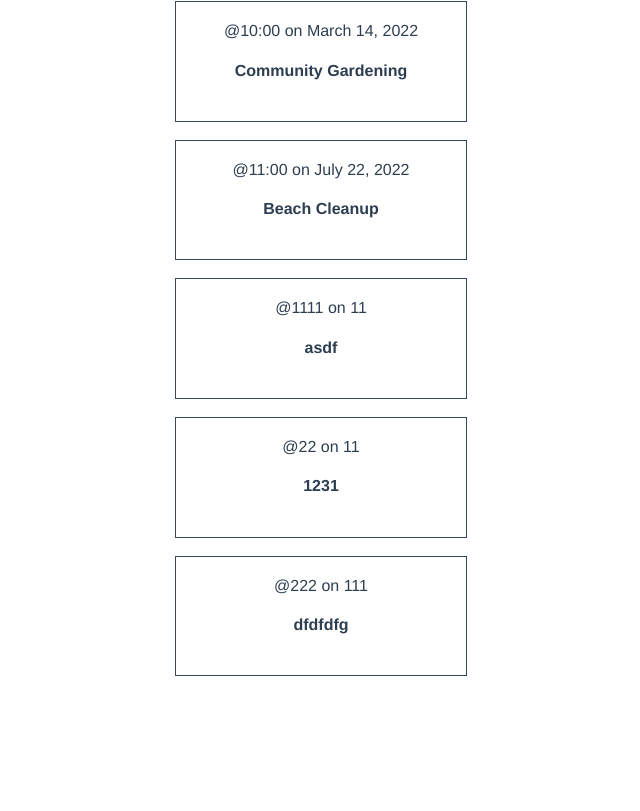
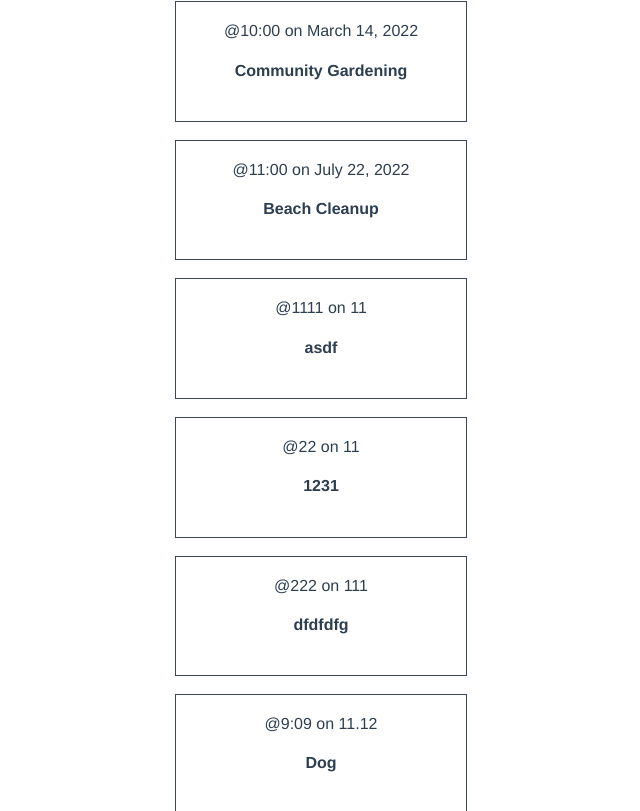
Before and after one commit to Viktorres19/vue-mastery-02-real-world-vue-3, a Vue app: page / in a window 1280 px wide. Shown: the part 303-1114 px from the top of the page, without its empty margins (319-959 px from the left). Before the commit the page ends 1005 px from the top, so only its background shows below. Built offline with nearby package versions, Linux system fonts and the light colour scheme; data requests are answered from the project's data file.

Commit message:
23-error-handling vuex-fundamentals

```diff
--- a/db.json
+++ b/db.json
@@ -59,6 +59,16 @@
       "date": "111",
       "time": "222",
       "organizer": "Viktor Lukyanchenkov"
+    },
+    {
+      "id": "926b83a7-3274-4784-bb86-a871a1a355ae",
+      "category": "nature",
+      "title": "Dog",
+      "description": "Cat",
+      "location": "USA",
+      "date": "11.12",
+      "time": "9:09",
+      "organizer": "Viktor Lukyanchenkov"
     }
   ]
 }
--- a/src/router/index.js
+++ b/src/router/index.js
@@ -3,6 +3,7 @@ import Home from '@/views/Home.vue'
 import EventDetails from '@/views/EventDetails.vue'
 import EventCreate from '@/views/EventCreate.vue'
 import About from '@/views/About.vue'
+import ErrorDisplay from '@/views/ErrorDisplay.vue'
 
 const routes = [
   {
@@ -25,6 +26,12 @@ const routes = [
     path: '/about',
     name: 'About',
     component: About
+  },
+  {
+    path: '/error/:error',
+    name: 'ErrorDisplay',
+    props: true,
+    component: ErrorDisplay
   }
 ]
 
--- a/src/store/index.js
+++ b/src/store/index.js
@@ -25,16 +25,16 @@ export default createStore({
           commit('ADD_EVENT', event)
         })
         .catch(error => {
-          console.log(error)
+          throw(error)
         })
     },
     fetchEvents({ commit }) {
-      EventService.getEvents()
+      return EventService.getEvents()
         .then(response => {
           commit('SET_EVENTS', response.data)
         })
         .catch(error => {
-          console.log(error)
+          throw(error)
         })
     },
     fetchEvent({ commit, state }, id) {
@@ -42,12 +42,12 @@ export default createStore({
       if (existingEvent) {
         commit('SET_EVENT', existingEvent)
       } else {
-        EventService.getEvent(id)
+        return EventService.getEvent(id)
           .then(response => {
             commit('SET_EVENT', response.data)
           })
           .catch(error => {
-            console.log(error)
+            throw(error)
           })
       }
     }
--- /dev/null
+++ b/src/views/ErrorDisplay.vue
@@ -0,0 +1,15 @@
+<template>
+  <h4>Oops! There was an error:</h4>
+  <p>{{ error }}</p>
+</template>
+
+<script>
+export default {
+  name: "ErrorDisplay",
+  props: ['error']
+}
+</script>
+
+<style scoped>
+
+</style>
--- a/src/views/EventCreate.vue
+++ b/src/views/EventCreate.vue
@@ -94,6 +94,18 @@ export default {
         organizer: this.$store.state.user
       }
       this.$store.dispatch('createEvent', event)
+      .then(() => {
+        this.$router.push({
+          name: 'EventDetails',
+          params: { id: event.id }
+        })
+      })
+      .catch(error => {
+        this.$router.push({
+          name: 'ErrorDisplay',
+          params: { error: error }
+        })
+      })
     }
   }
 }
--- a/src/views/EventDetails.vue
+++ b/src/views/EventDetails.vue
@@ -12,6 +12,12 @@ export default {
   props: ['id'],
   created() {
     this.$store.dispatch('fetchEvent', this.id)
+      .catch(error => {
+        this.$router.push({
+          name: 'ErrorDisplay',
+          params: { error: error }
+        })
+      })
   },
   computed: {
     event() {
--- a/src/views/Home.vue
+++ b/src/views/Home.vue
@@ -16,6 +16,12 @@ export default {
   },
   created() {
     this.$store.dispatch('fetchEvents')
+      .catch(error => {
+        this.$router.push({
+          name: 'ErrorDisplay',
+          params: { error: error }
+        })
+      })
   },
   computed: {
     events() {
```
